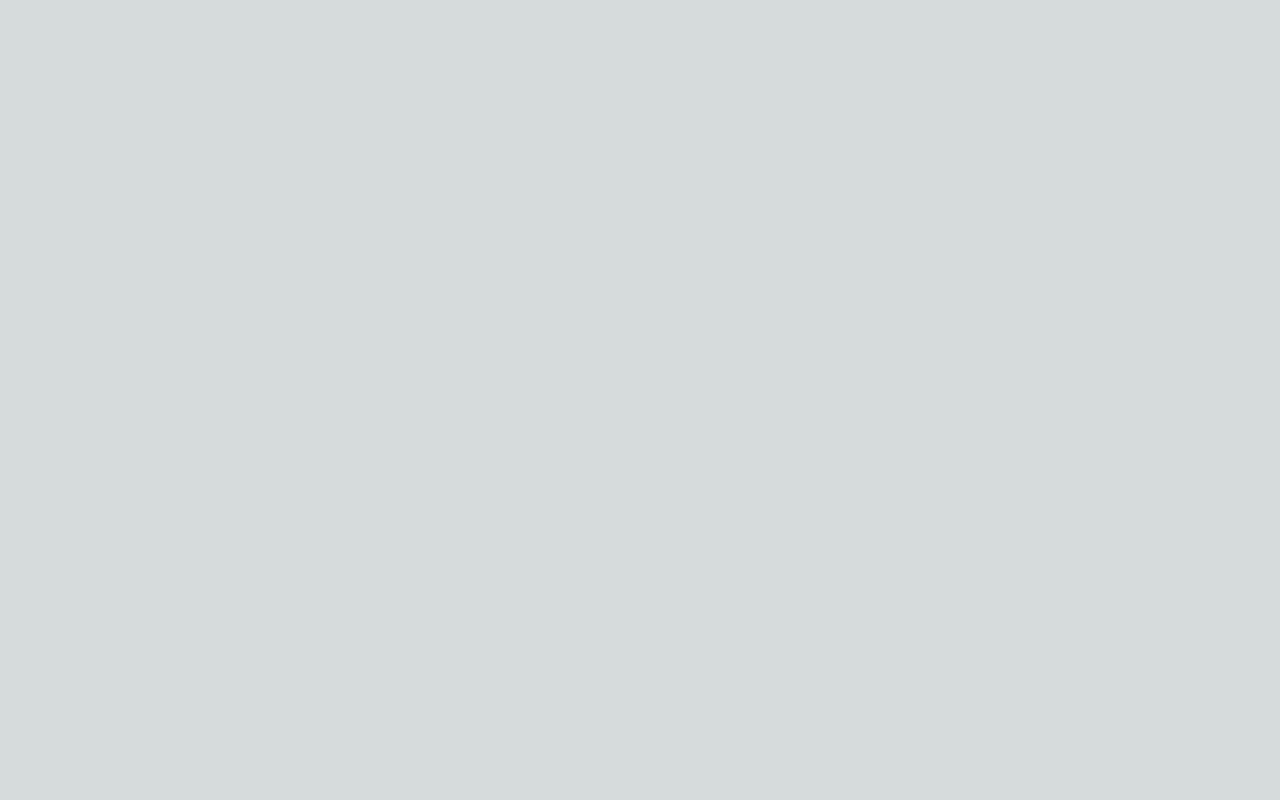
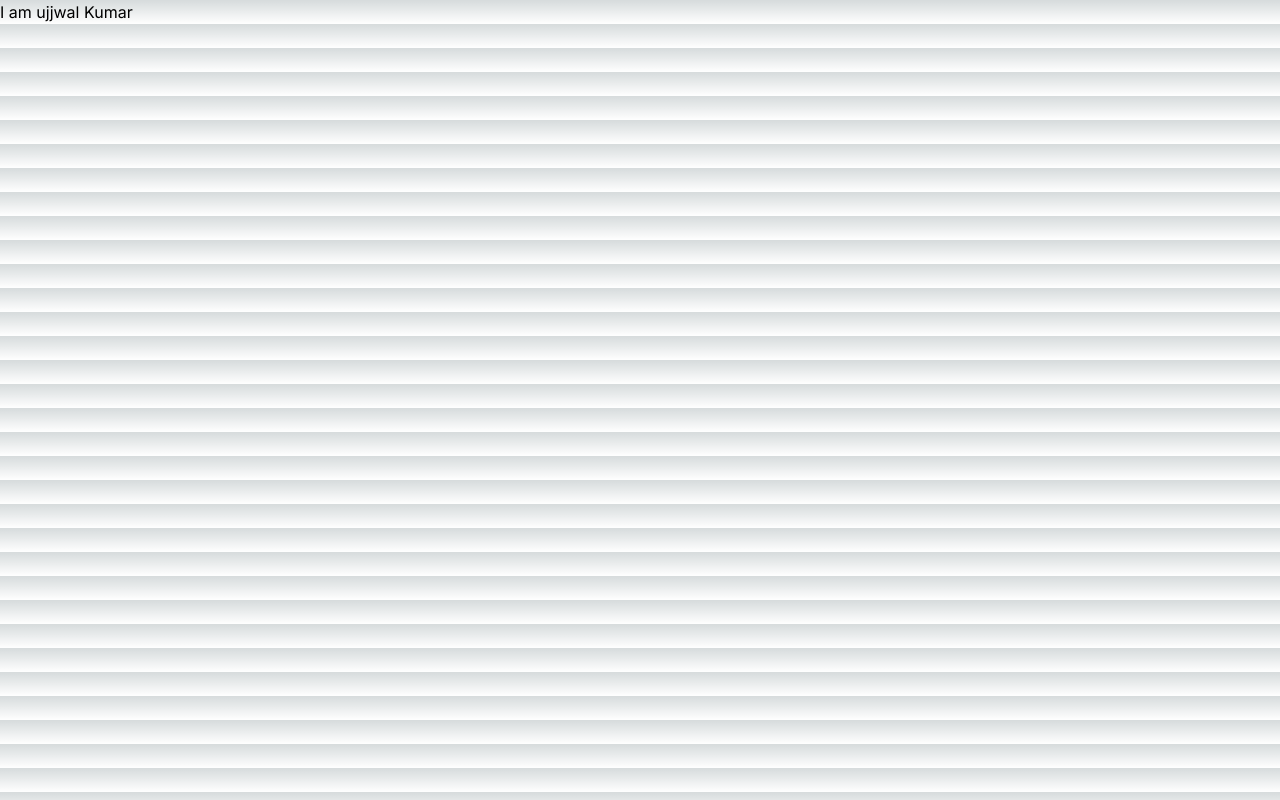
Before and after one commit to ujjwalkumar72353/Ujjwal-weather-app, a Next.js app: page / in a window 1280 px wide. Built offline with nearby package versions, Linux system fonts and the light colour scheme.

Commit message:
Your commit message here

```diff
--- a/app/page.tsx
+++ b/app/page.tsx
@@ -2,6 +2,10 @@
 
 export default function Home() {
   return (
-    <main></main>
+    <main>
+    <div>
+      I am ujjwal Kumar
+    </div>
+    </main>
   );
 }
```
